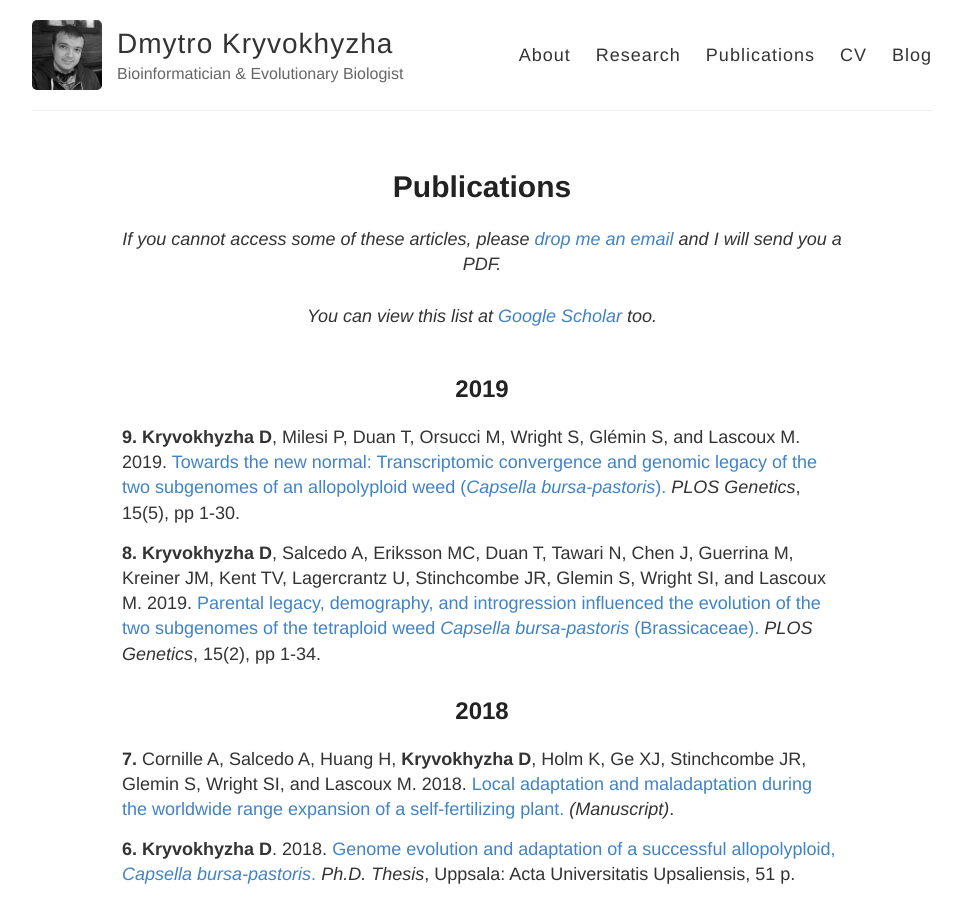
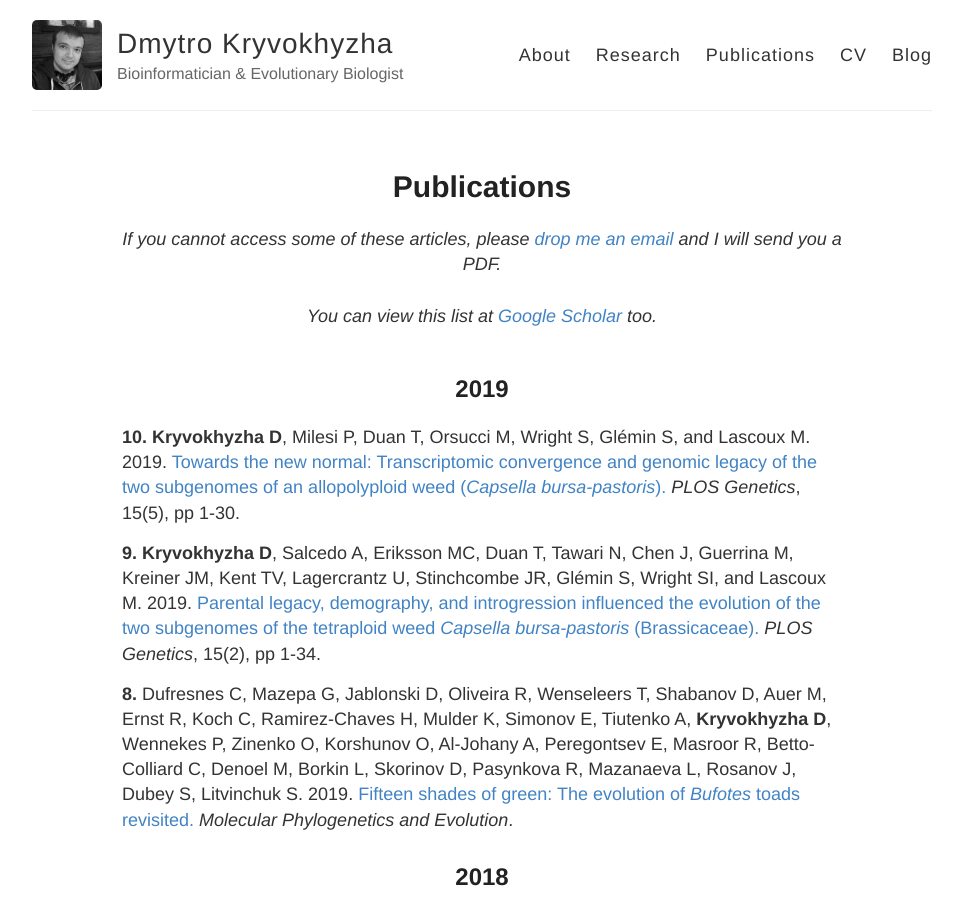
Before and after one commit to evodify/evodify.github.io, a Jekyll site: the page built from _pages/publications.md, in a window 1280 px wide and 900 px high. Shown: the whole window, without its empty margins (158-1119 px from the left). Built offline with Jekyll 4.4.1, drawn with Linux system fonts in a browser that asks for light colours; some of the changed text lies outside the part shown.

Commit message:
added toads evolution paper

```diff
--- a/_pages/publications.md
+++ b/_pages/publications.md
@@ -15,13 +15,16 @@ You can view this list at <a href="https://scholar.google.se/citations?user=99un
 
 ## 2019
 
-**9.** **Kryvokhyzha D**, Milesi P, Duan T, Orsucci M, Wright S, Glémin S, and Lascoux M. 2019. <a href="https://doi.org/10.1371/journal.pgen.1008131" title="PLOS Genetics" target="_blank">Towards the new normal: Transcriptomic convergence and genomic legacy of the two subgenomes of an allopolyploid weed (*Capsella bursa-pastoris*).</a> *PLOS Genetics*, 15(5), pp 1-30.
+**10.** **Kryvokhyzha D**, Milesi P, Duan T, Orsucci M, Wright S, Glémin S, and Lascoux M. 2019. <a href="https://doi.org/10.1371/journal.pgen.1008131" title="PLOS Genetics" target="_blank">Towards the new normal: Transcriptomic convergence and genomic legacy of the two subgenomes of an allopolyploid weed (*Capsella bursa-pastoris*).</a> *PLOS Genetics*, 15(5), pp 1-30.
 
-**8.** **Kryvokhyzha D**, Salcedo A, Eriksson MC, Duan T, Tawari N, Chen J, Guerrina M, Kreiner JM, Kent TV, Lagercrantz U, Stinchcombe JR, Glemin S, Wright SI, and Lascoux M. 2019. <a href="https://doi.org/10.1371/journal.pgen.1007949" title="PLOS Genetics" target="_blank">Parental legacy, demography, and introgression influenced the evolution of the two subgenomes of the tetraploid weed *Capsella bursa-pastoris* (Brassicaceae).</a> *PLOS Genetics*, 15(2), pp 1-34.
+**9.** **Kryvokhyzha D**, Salcedo A, Eriksson MC, Duan T, Tawari N, Chen J, Guerrina M, Kreiner JM, Kent TV, Lagercrantz U, Stinchcombe JR, Glémin S, Wright SI, and Lascoux M. 2019. <a href="https://doi.org/10.1371/journal.pgen.1007949" title="PLOS Genetics" target="_blank">Parental legacy, demography, and introgression influenced the evolution of the two subgenomes of the tetraploid weed *Capsella bursa-pastoris* (Brassicaceae).</a> *PLOS Genetics*, 15(2), pp 1-34.
+
+**8.** Dufresnes C, Mazepa G, Jablonski D, Oliveira R, Wenseleers T, Shabanov D,  Auer M, Ernst R, Koch C, Ramirez-Chaves H, Mulder K, Simonov E, Tiutenko A, **Kryvokhyzha D**, Wennekes P, Zinenko O, Korshunov O, Al-Johany A, Peregontsev E, Masroor R, Betto-Colliard C, Denoel M, Borkin L, Skorinov D, Pasynkova R, Mazanaeva L, Rosanov J, Dubey S, Litvinchuk S. 2019. <a href="https://doi.org/10.1016/j.ympev.2019.106615" title="Molecular Phylogenetics and Evolution" target="_blank">Fifteen shades of green: The evolution of *Bufotes* toads revisited.</a> *Molecular Phylogenetics and Evolution*.
+
 
 ## 2018
 
-**7.** Cornille A, Salcedo A, Huang H, **Kryvokhyzha D**, Holm K, Ge XJ, Stinchcombe JR, Glemin S, Wright SI, and Lascoux M. 2018. <a href="https://www.biorxiv.org/content/early/2018/04/25/308619" title="bioRxiv" target="_blank">Local adaptation and maladaptation during the worldwide range expansion of a self-fertilizing plant.</a> *(Manuscript)*.
+**7.** Cornille A, Salcedo A, Huang H, **Kryvokhyzha D**, Holm K, Ge XJ, Stinchcombe JR, Glémin S, Wright SI, and Lascoux M. 2018. <a href="https://www.biorxiv.org/content/early/2018/04/25/308619" title="bioRxiv" target="_blank">Local adaptation and maladaptation during the worldwide range expansion of a self-fertilizing plant.</a> *(Manuscript)*.
 
 **6.** **Kryvokhyzha D**. 2018. <a href="http://urn.kb.se/resolve?urn=urn:nbn:se:uu:diva-341709" title="Uppsala University" target="_blank">Genome evolution and adaptation of a successful allopolyploid, *Capsella bursa-pastoris*.</a> *Ph.D. Thesis*, Uppsala: Acta Universitatis Upsaliensis, 51 p.
 
```
